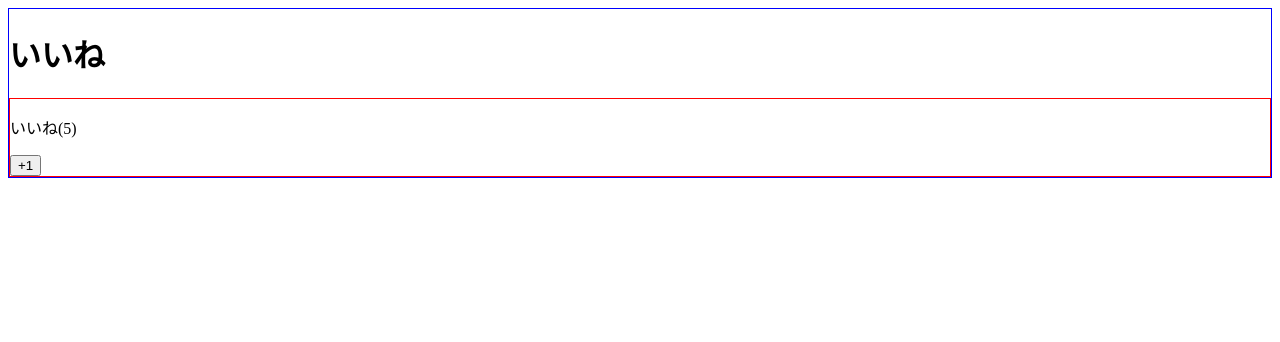
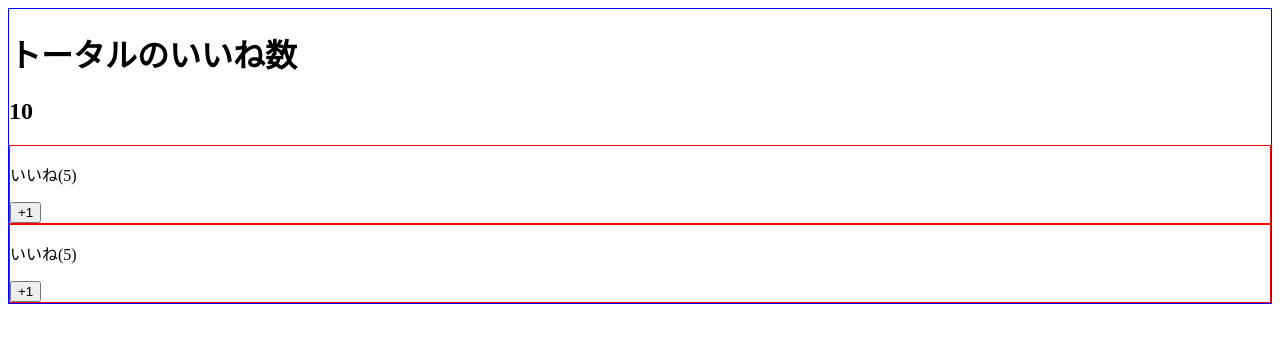
Before and after one commit to kotamori9/vuejs-sample, a Vue app: page / in a window 1280 px wide. Shown: the top 342 px of the page. Built offline with nearby package versions, Linux system fonts and the light colour scheme.

Commit message:
ケバブケース

```diff
--- a/src/App.vue
+++ b/src/App.vue
@@ -1,7 +1,9 @@
 <template>
   <div>
     <LikeHeader></LikeHeader>
-    <LikeNumber></LikeNumber>
+    <h2>{{number}}</h2>
+    <LikeNumber :totalNumber="number"></LikeNumber>
+    <LikeNumber :totalNumber="number"></LikeNumber>
   </div>
 </template>
 
@@ -9,6 +11,11 @@
 import LikeHeader from "./components/LikeHeader.vue";
 
   export default{
+    data(){
+      return {
+        number: 10
+      };
+    },
     components: {
       LikeHeader
     }
--- a/src/components/LikeHeader.vue
+++ b/src/components/LikeHeader.vue
@@ -1,3 +1,3 @@
 <template>
-  <h1>いいね</h1>
+  <h1>トータルのいいね数</h1>
 </template>
--- a/src/components/LikeNumber.vue
+++ b/src/components/LikeNumber.vue
@@ -1,17 +1,13 @@
 <template>
   <div>
-    <p>いいね({{number}})</p>
+    <p>いいね({{totalNumber / 2}})</p>
     <button @click="increment">+1</button>
   </div>
 </template>
 
 <script>
 export default {
-  data(){
-    return{
-      number:5
-    };
-  },
+  props: ["totalNumber"],
   methods:{
     increment(){
       this.number += 1;
```
